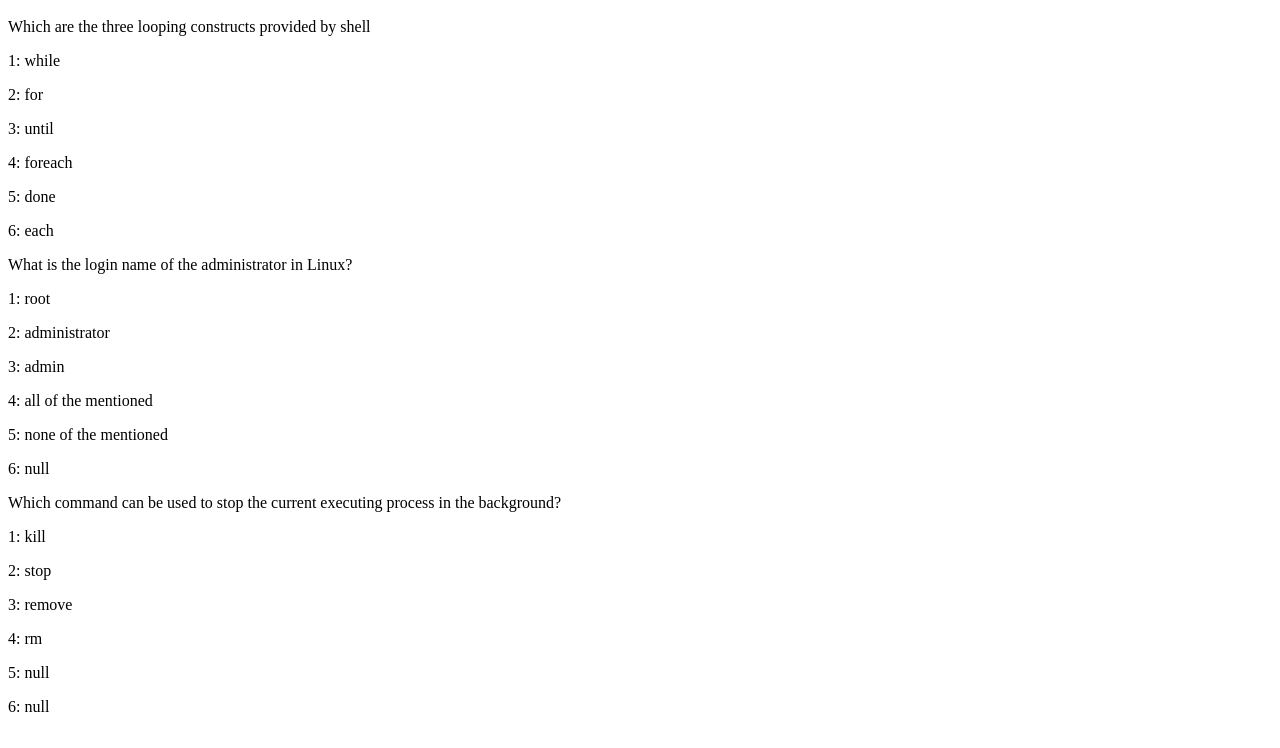
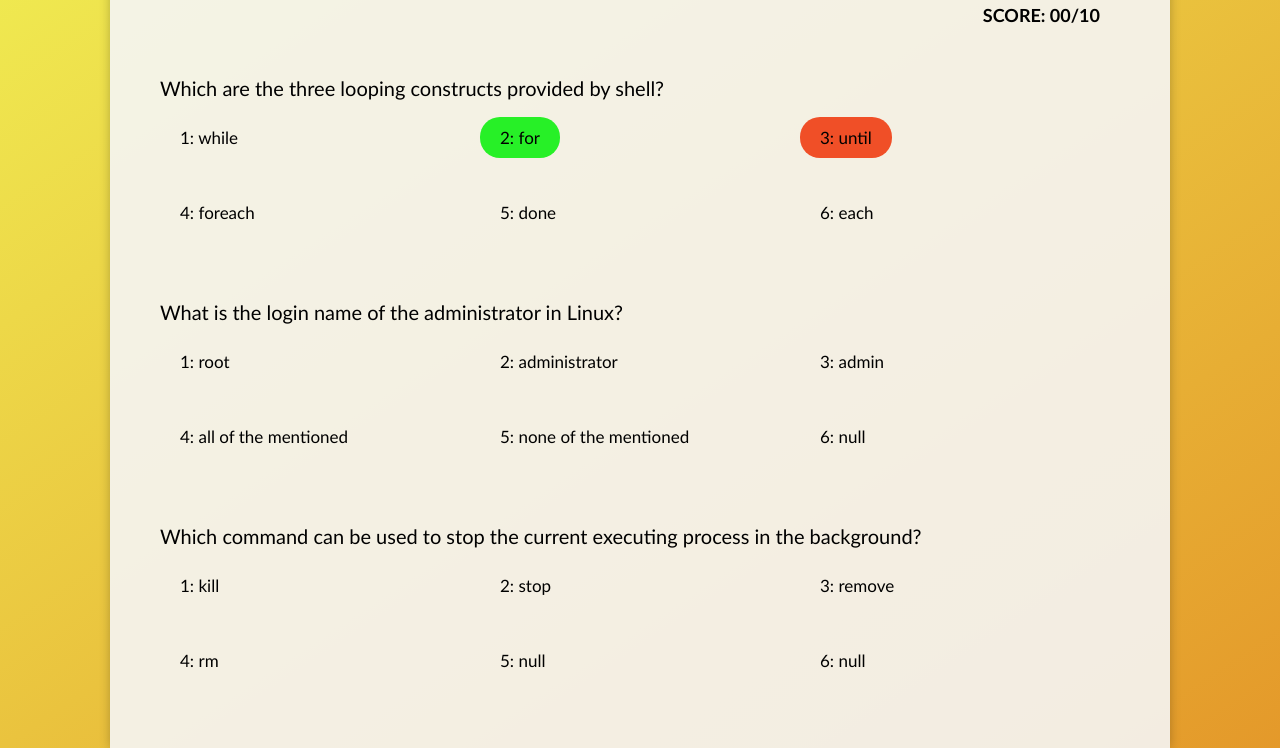
Before and after one commit to IsmayelAlam/practice_html_css_javascript, a plain HTML site: page trivia/index.html in a window 1280 px wide. Shown: the part 96-844 px from the top of the page. Drawn offline with Linux system fonts and the light colour scheme.

Commit message:
add style for trivia

```diff
--- a/trivia/index.html
+++ b/trivia/index.html
@@ -10,53 +10,59 @@
     <script defer src="scritp.js"></script>
   </head>
   <body>
+    <section>
       <header>
-      <h1 class="heading">Welcome to Trivia</h1>
-      <p class="score">00/10</p>
+        <h1 class="heading">Welcome To Tech Trivia</h1>
+        <p class="score">Score: 00/10</p>
       </header>
       <main>
         <div class="all_questions">
-        <div class="qustion_1">
-          <p class="qustion">
-            Which are the three looping constructs provided by shell
+          <div class="question_1">
+            <p class="question">
+              Which are the three looping constructs provided by shell?
             </p>
             <div class="answers">
-            <p class="answer_a"><span>1:</span> while</p>
-            <p class="answer_a"><span>2:</span> for</p>
-            <p class="answer_a"><span>3:</span> until</p>
-            <p class="answer_a"><span>4:</span> foreach</p>
-            <p class="answer_a"><span>5:</span> done</p>
-            <p class="answer_a"><span>6:</span> each</p>
+              <p class="answer answer_a"><span>1:</span> while</p>
+              <p class="answer answer_b right"><span>2:</span> for</p>
+              <p class="answer answer_c wrong"><span>3:</span> until</p>
+              <p class="answer answer_d"><span>4:</span> foreach</p>
+              <p class="answer answer_e"><span>5:</span> done</p>
+              <p class="answer answer_f"><span>6:</span> each</p>
             </div>
           </div>
-        <div class="qustion_2">
-          <p class="qustion">
+          <div class="question_2">
+            <p class="question">
               What is the login name of the administrator in Linux?
             </p>
             <div class="answers">
-            <p class="answer_a"><span>1:</span> root</p>
-            <p class="answer_a"><span>2:</span> administrator</p>
-            <p class="answer_a"><span>3:</span> admin</p>
-            <p class="answer_a"><span>4:</span> all of the mentioned</p>
-            <p class="answer_a"><span>5:</span> none of the mentioned</p>
-            <p class="answer_a"><span>6:</span> null</p>
+              <p class="answer answer_a"><span>1:</span> root</p>
+              <p class="answer answer_b"><span>2:</span> administrator</p>
+              <p class="answer answer_c"><span>3:</span> admin</p>
+              <p class="answer answer_d">
+                <span>4:</span> all of the mentioned
+              </p>
+              <p class="answer answer_e">
+                <span>5:</span> none of the mentioned
+              </p>
+              <p class="answer answer_f"><span>6:</span> null</p>
             </div>
           </div>
-        <div class="qustion_3">
-          <p class="qustion">
+          <div class="question_3">
+            <p class="question">
               Which command can be used to stop the current executing process in
               the background?
             </p>
             <div class="answers">
-            <p class="answer_a"><span>1:</span> kill</p>
-            <p class="answer_a"><span>2:</span> stop</p>
-            <p class="answer_a"><span>3:</span> remove</p>
-            <p class="answer_a"><span>4:</span> rm</p>
-            <p class="answer_a"><span>5:</span> null</p>
-            <p class="answer_a"><span>6:</span> null</p>
+              <p class="answer answer_a"><span>1:</span> kill</p>
+              <p class="answer answer_b"><span>2:</span> stop</p>
+              <p class="answer answer_c"><span>3:</span> remove</p>
+              <p class="answer answer_d"><span>4:</span> rm</p>
+              <p class="answer answer_e"><span>5:</span> null</p>
+              <p class="answer answer_f"><span>6:</span> null</p>
             </div>
           </div>
         </div>
       </main>
+    </section>
   </body>
 </html>
--- a/trivia/style.css
+++ b/trivia/style.css
@@ -0,0 +1,81 @@
+html {
+  font-size: 62.5%;
+  box-sizing: border-box;
+}
+
+body {
+  padding: 0;
+  margin: 0;
+  font-family: "Trebuchet MS", sans-serif;
+  height: max-content;
+  width: 100vw;
+  background-image: linear-gradient(
+    to right bottom,
+    rgb(240, 237, 82),
+    rgb(228, 153, 42)
+  );
+  background-size: contain;
+  background-repeat: no-repeat;
+}
+
+section {
+  width: 75%;
+  height: 100%;
+  background-color: rgba(245, 245, 245, 0.9);
+  margin: 0 auto;
+  padding: 5rem;
+  box-shadow: 0 0 1rem rgba(0, 0, 0, 0.25);
+}
+
+.heading {
+  text-align: center;
+  font-size: 2.5rem;
+  margin: 0;
+}
+.score {
+  text-align: end;
+  font-size: 1.8rem;
+  font-weight: 600;
+  margin: 2rem;
+  text-transform: uppercase;
+}
+
+.question {
+  font-size: 2rem;
+  margin: 5rem auto 0;
+}
+
+.answers {
+  font-size: 1.7rem;
+  display: grid;
+  grid-template-columns: repeat(3, 1fr);
+}
+
+.answer {
+  width: max-content;
+  padding: 1rem 2rem;
+  cursor: pointer;
+}
+
+.answer:hover {
+  box-shadow: 0 0 2rem rgba(0, 0, 0, 0.1);
+  border-radius: 2rem;
+  background-color: whitesmoke;
+  transform: translateY(-0.25rem);
+}
+
+.answer:active {
+  transform: translateY(0.25rem);
+  box-shadow: 0 0 1rem rgba(0, 0, 0, 0.2);
+  border-radius: 2rem;
+  background-color: whitesmoke;
+}
+
+.right {
+  background-color: rgb(39, 240, 39);
+  border-radius: 2rem;
+}
+.wrong {
+  background-color: rgb(240, 79, 39);
+  border-radius: 2rem;
+}
```
Lines whose indentation alone changed are shown as unchanged.
